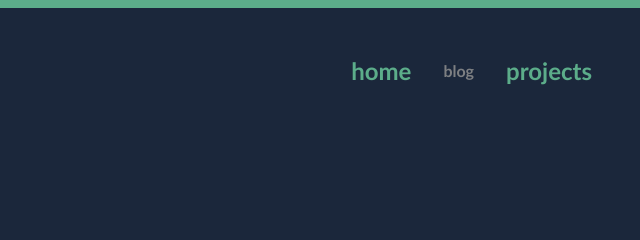
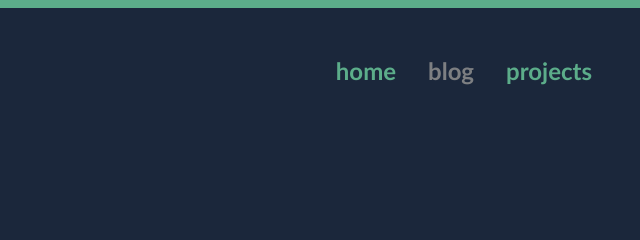
Before and after one commit to ofjake/ofjake.github.io, a plain HTML site: page blog/blog.html in a window 1280 px wide. Shown: the top 240 px of the page, 640-1280 px from the left. Drawn offline with Linux system fonts and the light colour scheme.

Commit message:
Update stylesv12.css

```diff
--- a/css/stylesv12.css
+++ b/css/stylesv12.css
@@ -255,7 +255,7 @@ footer a {
 
 .nonnav {
   text-decoration: none;
-  /* font-size: calc(var(--font-base) * 1.5); */
+  font-size: calc(var(--font-base) * 1.5);
   color: var(--light-25);
   filter: invert(30%);
 }
```
